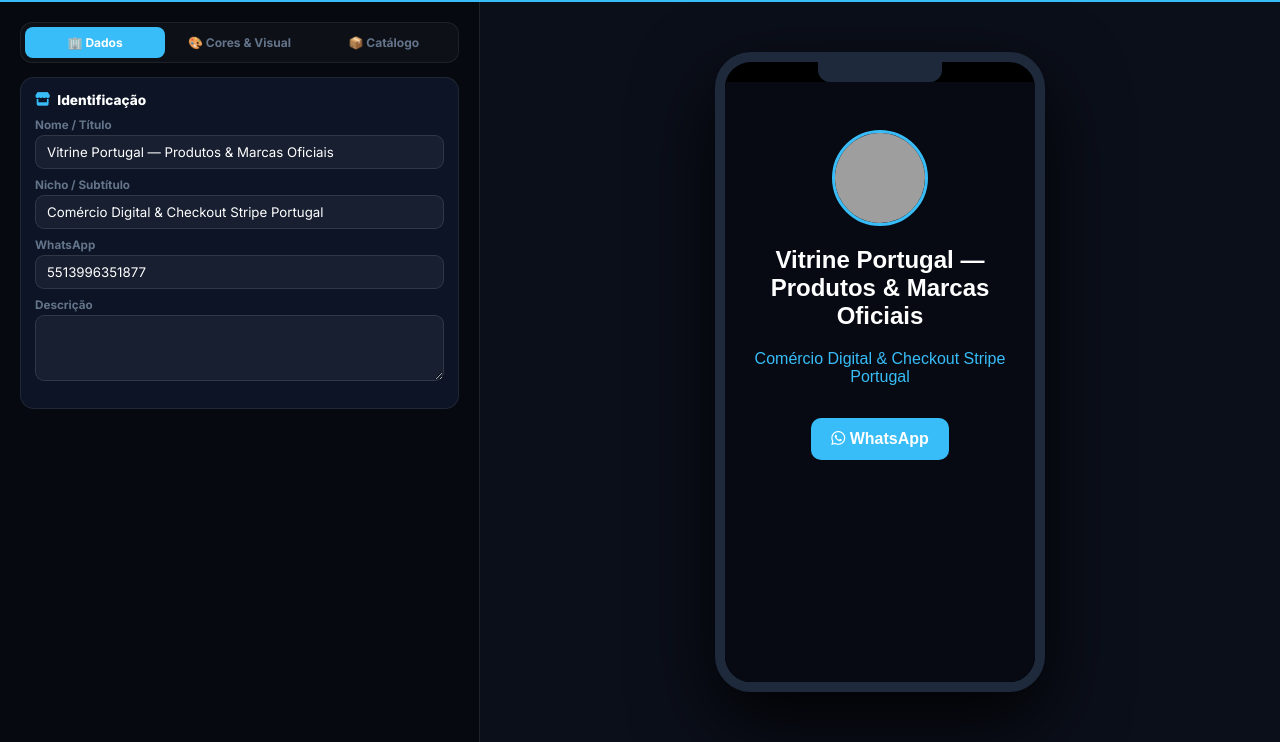
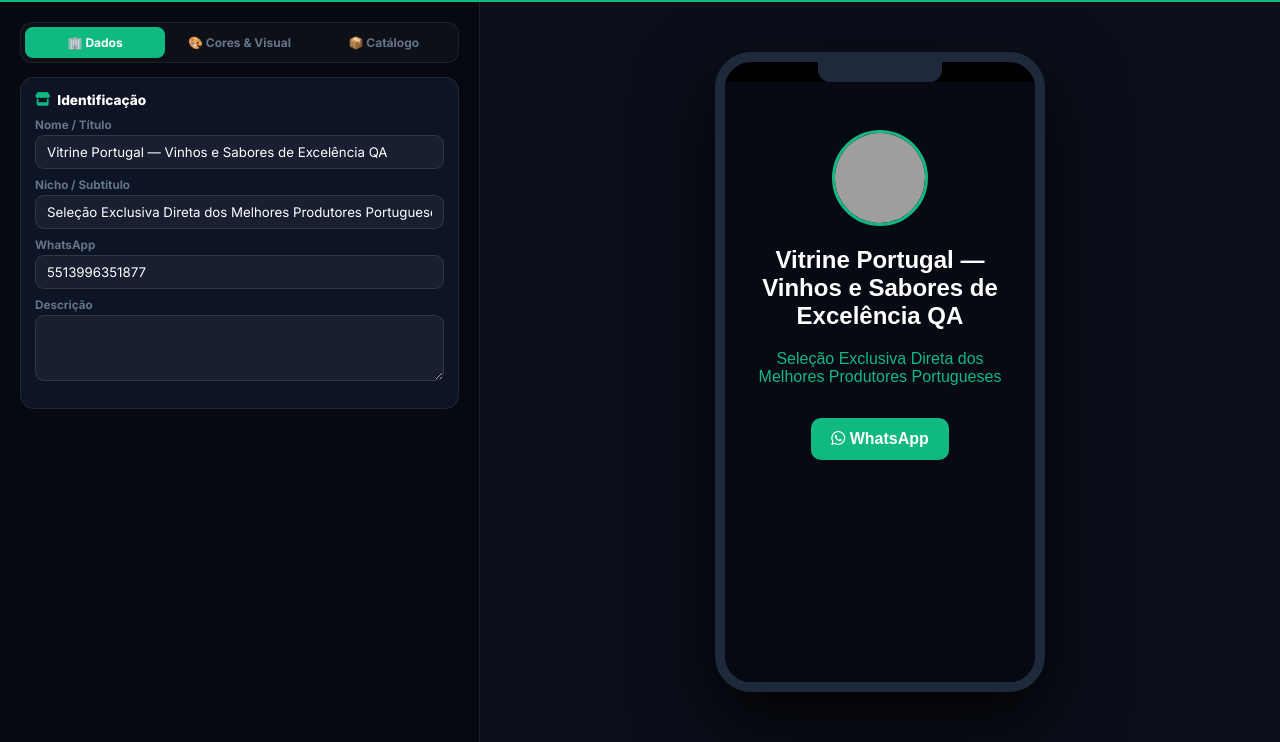
Before and after one commit to hodrichtech/portugal-stripe-vitrine, a plain HTML site: page admin.html in a window 1280 px wide. Shown: the part 58-800 px from the top of the page. Drawn offline with Linux system fonts and the light colour scheme.

Commit message:
deploy: admin.html (Vitrine Engine Sophia Editorial)

```diff
--- a/admin.html
+++ b/admin.html
@@ -3,11 +3,11 @@
 <head>
   <meta charset="UTF-8">
   <meta name="viewport" content="width=device-width, initial-scale=1.0">
-  <title>Painel Demo Admin — Vitrine Portugal — Produtos &amp; Marcas Oficiais</title>
+  <title>Painel Demo Admin — Vitrine Portugal — Vinhos e Sabores de Excelência QA</title>
   <link href="https://fonts.googleapis.com/css2?family=Inter:wght@400;500;600;700;800&family=Outfit:wght@700;800&display=swap" rel="stylesheet">
   <link rel="stylesheet" href="https://cdnjs.cloudflare.com/ajax/libs/font-awesome/6.4.0/css/all.min.css">
   <style>
-    :root { --brand: #38bdf8; }
+    :root { --brand: #10b981; }
     * { margin:0; padding:0; box-sizing:border-box; font-family:'Inter',sans-serif; }
     body { background:#070a12; color:#f8fafc; height:100vh; display:flex; flex-direction:column; overflow:hidden; }
 
@@ -113,7 +113,7 @@
   </div>
 
   <script>
-    var data = {"slug": "portugal-stripe-vitrine", "nome": "Vitrine Portugal \u2014 Produtos & Marcas Oficiais", "nicho": "Com\u00e9rcio Digital & Checkout Stripe Portugal", "cidade": "Brasil", "whatsapp": "5513996351877", "descricao": "", "foto": "https://images.unsplash.com/photo-1560066984-138dadb4c035?w=300", "capa": "https://images.unsplash.com/photo-1558002038-1055907df827?w=800", "corTema": "#38bdf8", "plano": "portugal_stripe", "layoutTema": "dark", "catalogo": []};
+    var data = {"slug": "portugal-stripe-vitrine", "nome": "Vitrine Portugal \u2014 Vinhos e Sabores de Excel\u00eancia QA", "nicho": "Sele\u00e7\u00e3o Exclusiva Direta dos Melhores Produtores Portugueses", "cidade": "Brasil", "whatsapp": "5513996351877", "descricao": "", "foto": "https://images.unsplash.com/photo-1560066984-138dadb4c035?w=300", "capa": "https://images.unsplash.com/photo-1558002038-1055907df827?w=800", "corTema": "#10b981", "plano": "portugal_stripe", "layoutTema": "dark", "catalogo": []};
 
     function initForm() {
       document.getElementById('f-nome').value = data.nome || '';
```
